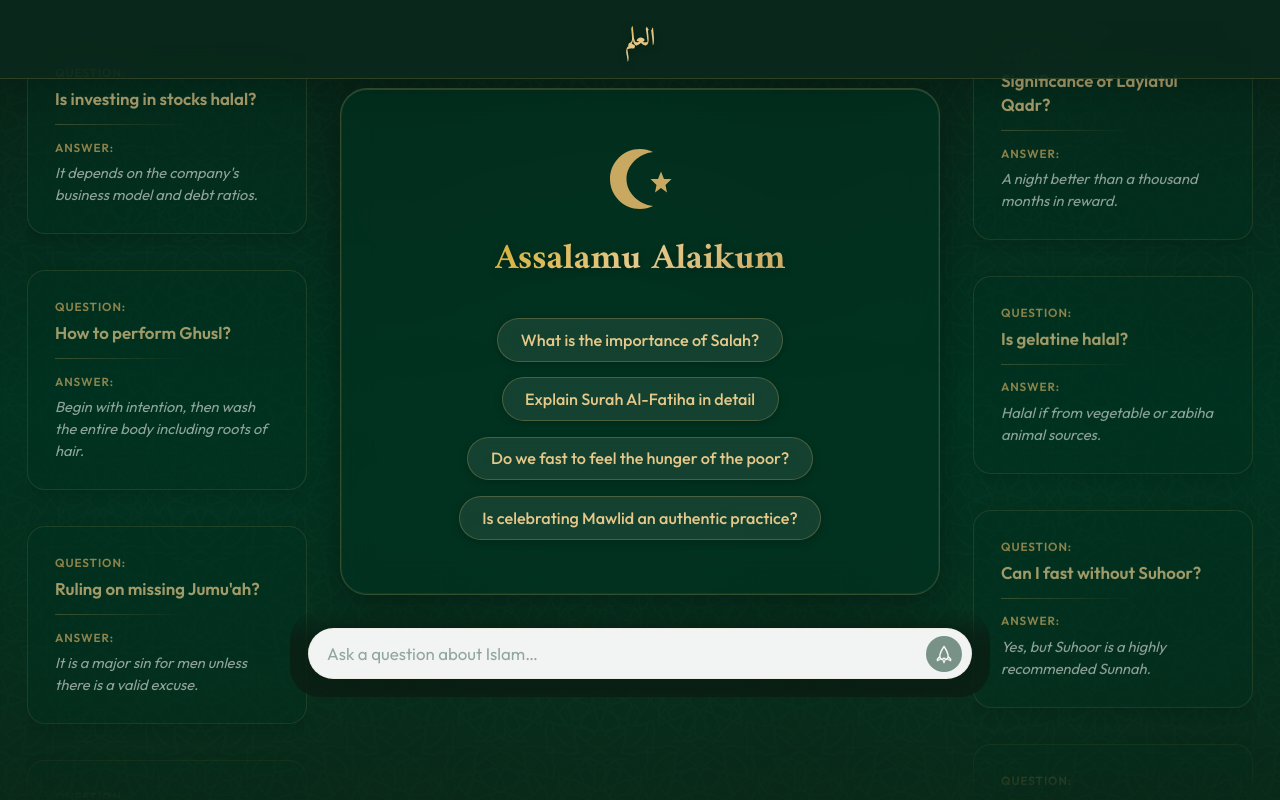
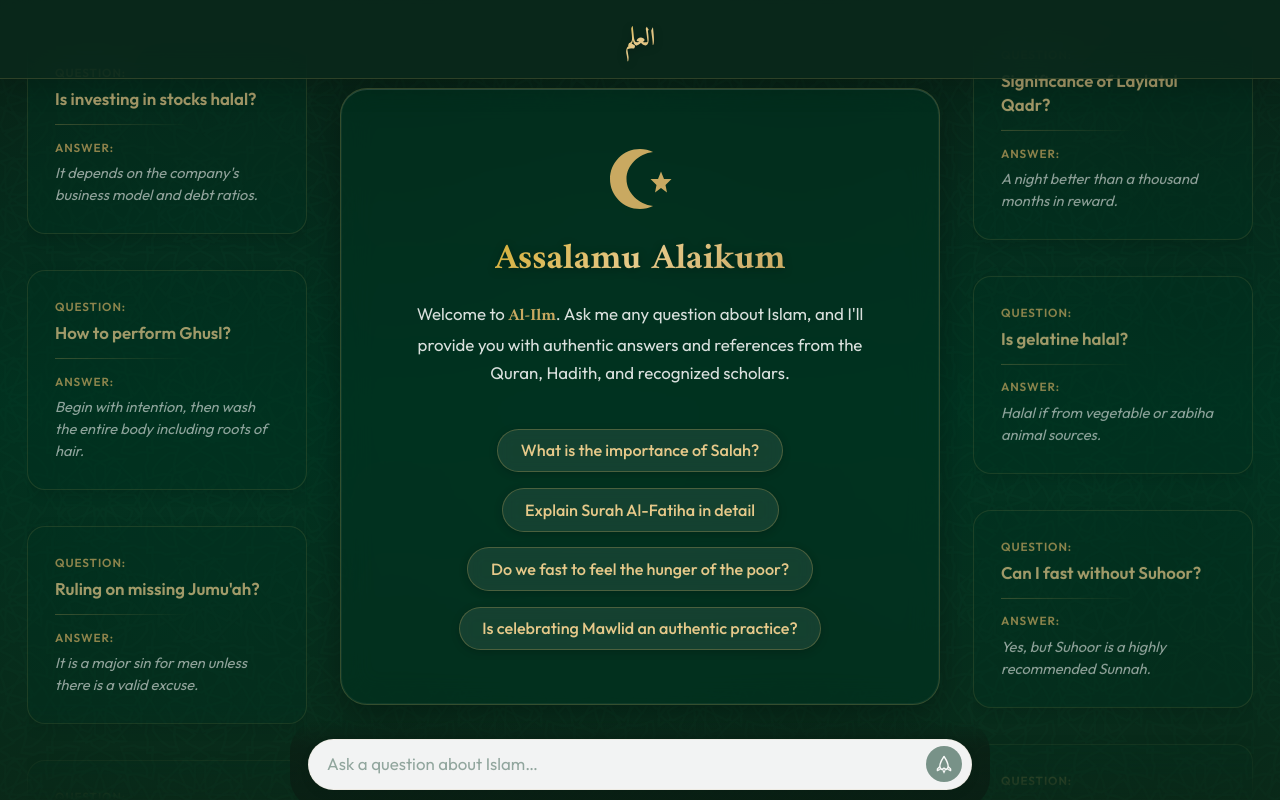
Before and after one commit to zakisheriff/Akhi-AI, a React (Vite) app: page / in a window 1280 px wide. Built offline with nearby package versions, Linux system fonts and the light colour scheme; a web font is replaced by a local one.

Commit message:
Restored fake changes

```diff
--- a/src/components/ChatContainer.jsx
+++ b/src/components/ChatContainer.jsx
@@ -67,7 +67,9 @@ const ChatContainer = ({ messages, isLoading, onSendMessage, error }) => {
                 </svg>
               </div>
               <h2 className="chat-container__welcome-title">Assalamu Alaikum</h2>
-
+              <p className="chat-container__welcome-text">
+                Welcome to <span className="chat-container__welcome-highlight">Al-Ilm</span>. Ask me any question about Islam, and I'll provide you with authentic answers and references from the Quran, Hadith, and recognized scholars.
+              </p>
               <div className="chat-container__welcome-suggestions">
                 {[
                   "What is the importance of Salah?",
```
